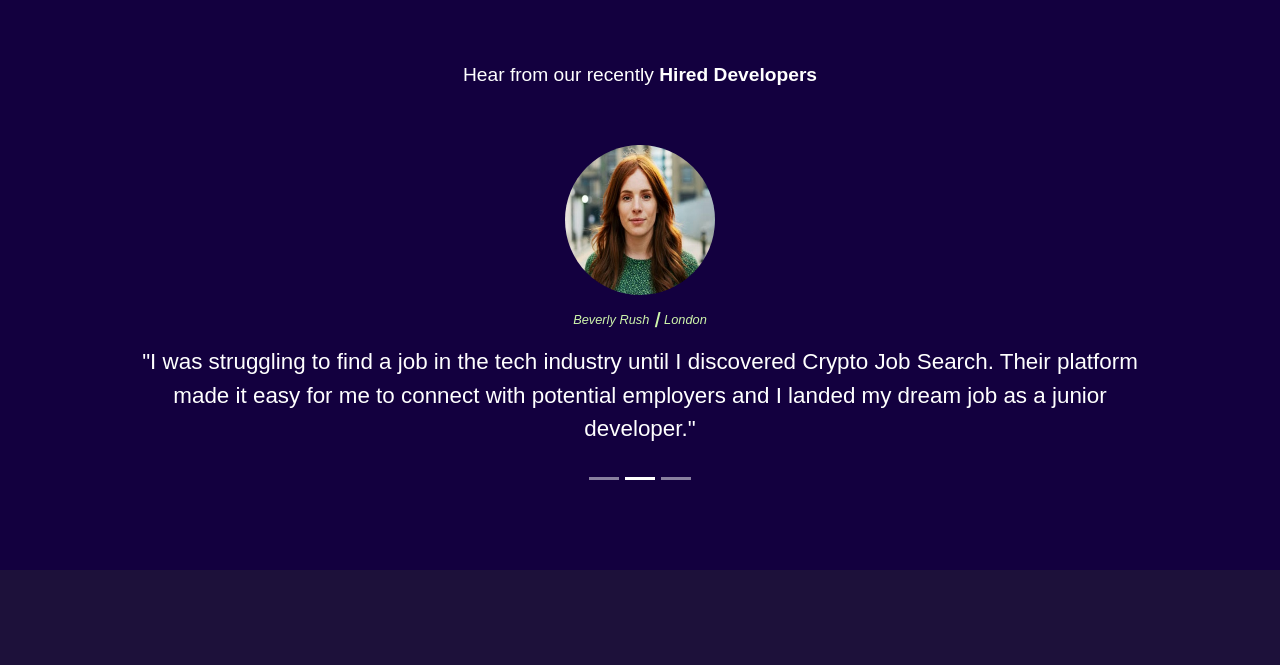
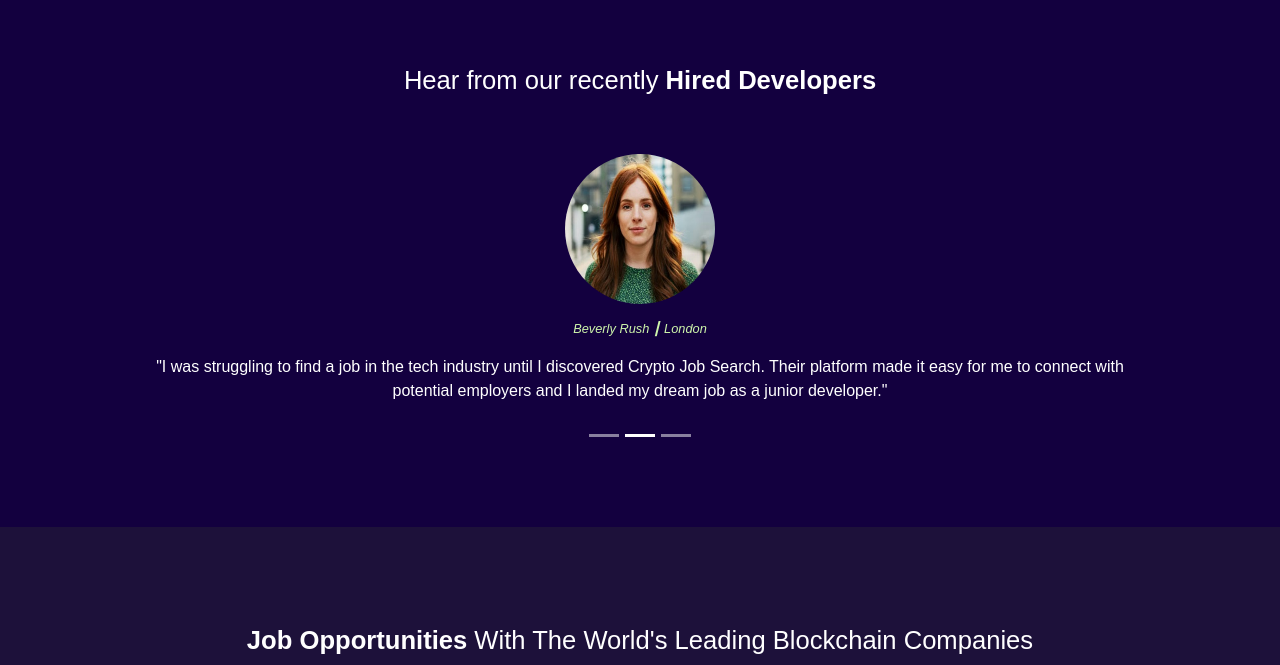
Before and after one commit to aide001/devlandingpage2, a plain HTML site: page index.html in a window 1280 px wide. Shown: the part 913-1578 px from the top of the page. Drawn offline with nearby package versions, Linux system fonts and the light colour scheme.

Commit message:
Update styles.css

```diff
--- a/css/styles.css
+++ b/css/styles.css
@@ -176,7 +176,7 @@ h3{
 
         font-family: "Arial";
         text-align: center;
-        font-size: 1.2rem;
+        font-size: 1.6rem;
         line-height: 1.5;
         color:  white;
         padding: 0% 0%;
@@ -196,7 +196,7 @@ h3{
     .testimonial-text{
         text-align: center;
         font-family: 'Arial';
-        font-size: 1.4rem;
+        font-size: 1rem;
         margin-bottom:60px;
 
     }
@@ -254,7 +254,7 @@ h3{
 
         font-family: "Arial";
         text-align: center;
-        font-size: 1.7rem;
+        font-size: 1.6rem;
         line-height: 1.5;
         color: white;
         padding: 0% 0%;
```
